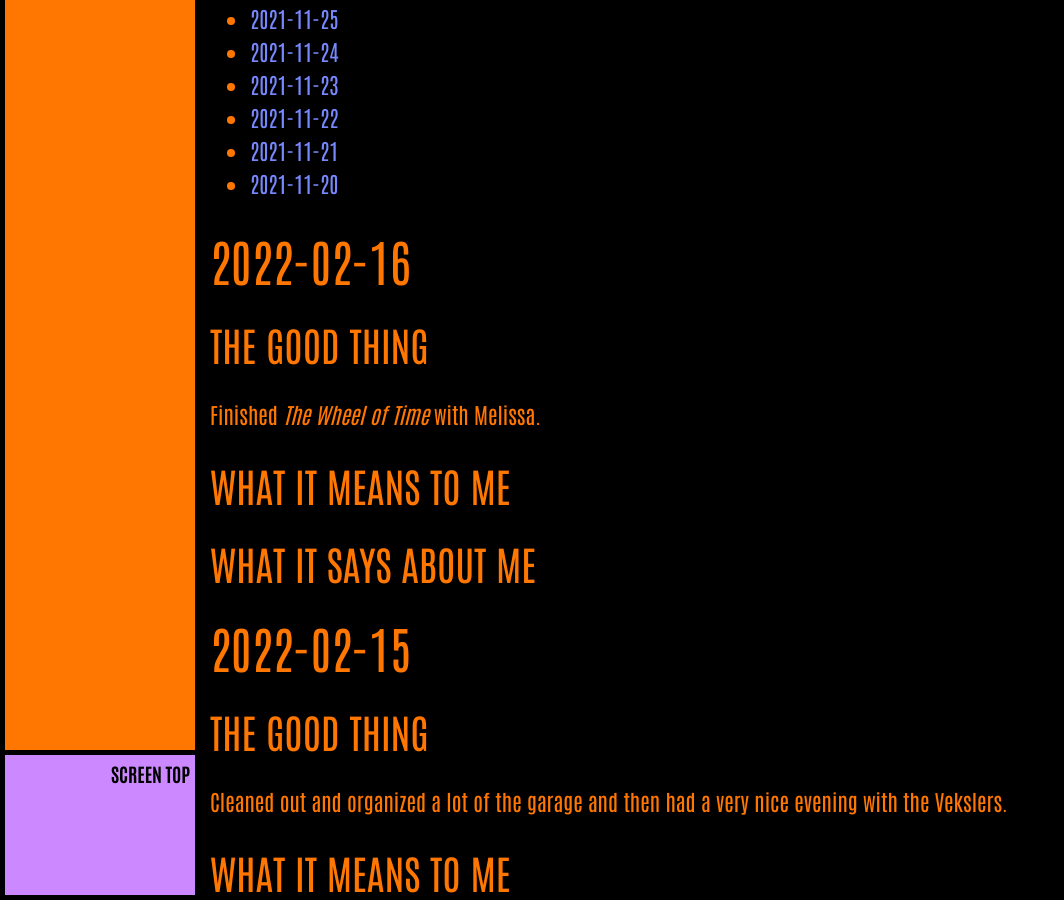
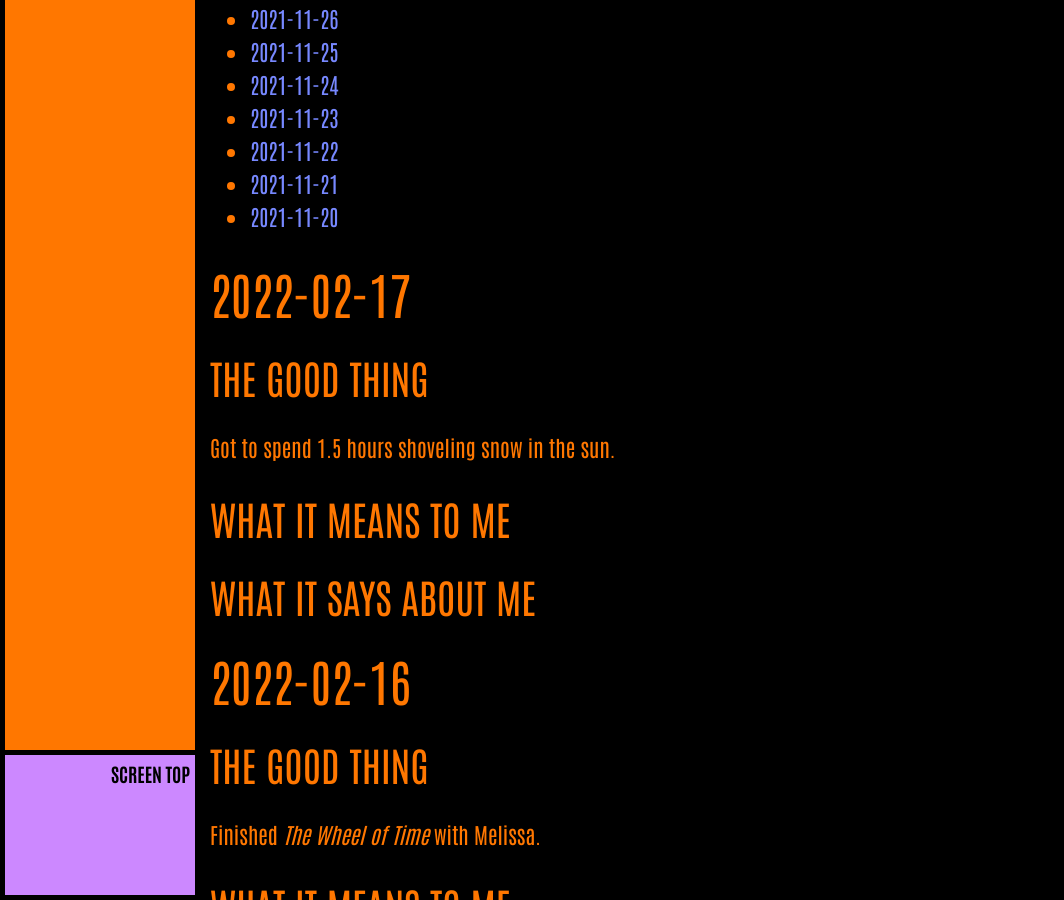
Before and after one commit to ArthurZey/arthurzey.github.io, a Jekyll site: the page built from _pages/one-good-thing.md, in a window 1280 px wide and 900 px high, scrolled down 2464 px. Shown: the whole window, without its empty margins (0-1064 px from the left). Built offline with Jekyll 4.4.1, drawn with Linux system fonts in a browser that asks for light colours; some of the changed text lies outside the part shown.

Commit message:
added stub for 2022-02-17

```diff
--- a/_pages/one-good-thing.md
+++ b/_pages/one-good-thing.md
@@ -12,6 +12,15 @@
 * TOC
 {:toc}
 {::options toc_levels="2" /}
+
+## 2022-02-17
+### The Good Thing
+Got to spend 1.5 hours shoveling snow in the sun.
+### What It Means to Me
+
+### What It Says about Me
+
+
 
 ## 2022-02-16
 ### The Good Thing
```
Also changed, not shown: other parts of _pages/one-good-thing.md (+1 -1 lines).
